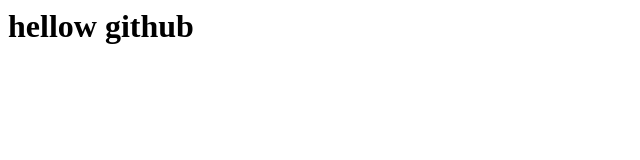
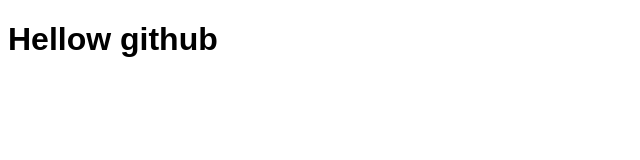
Before and after one commit to mdahadmia/test, a plain HTML site: page index.html in a window 1280 px wide. Shown: the whole page, without its empty margins (0-640 px from the left). Drawn offline with Linux system fonts and the light colour scheme.

Commit message:
structerd

```diff
--- a/index.html
+++ b/index.html
@@ -1 +1,17 @@
-<h1>hellow github</h1>
+<!DOCTYPE html>
+<html lang="en">
+<head>
+    <meta charset="UTF-8">
+    <meta http-equiv="X-UA-Compatible" content="IE=edge">
+    <meta name="viewport" content="width=device-width, initial-scale=1.0">
+    <title>Document</title>
+    <style>
+        *{
+            font-family: Arial, Helvetica, sans-serif;
+        }
+    </style>
+</head>
+<body>
+    <h1>Hellow github</h1>
+</body>
+</html>
```
